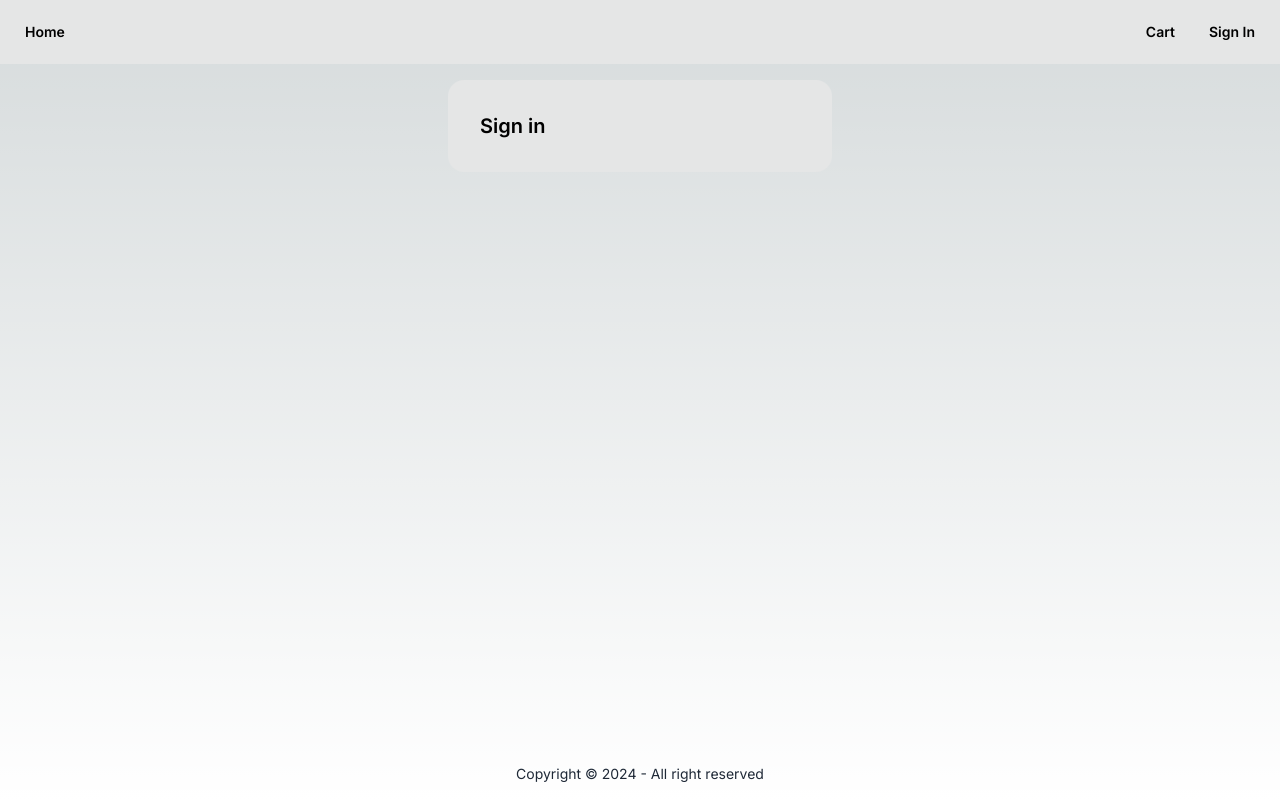
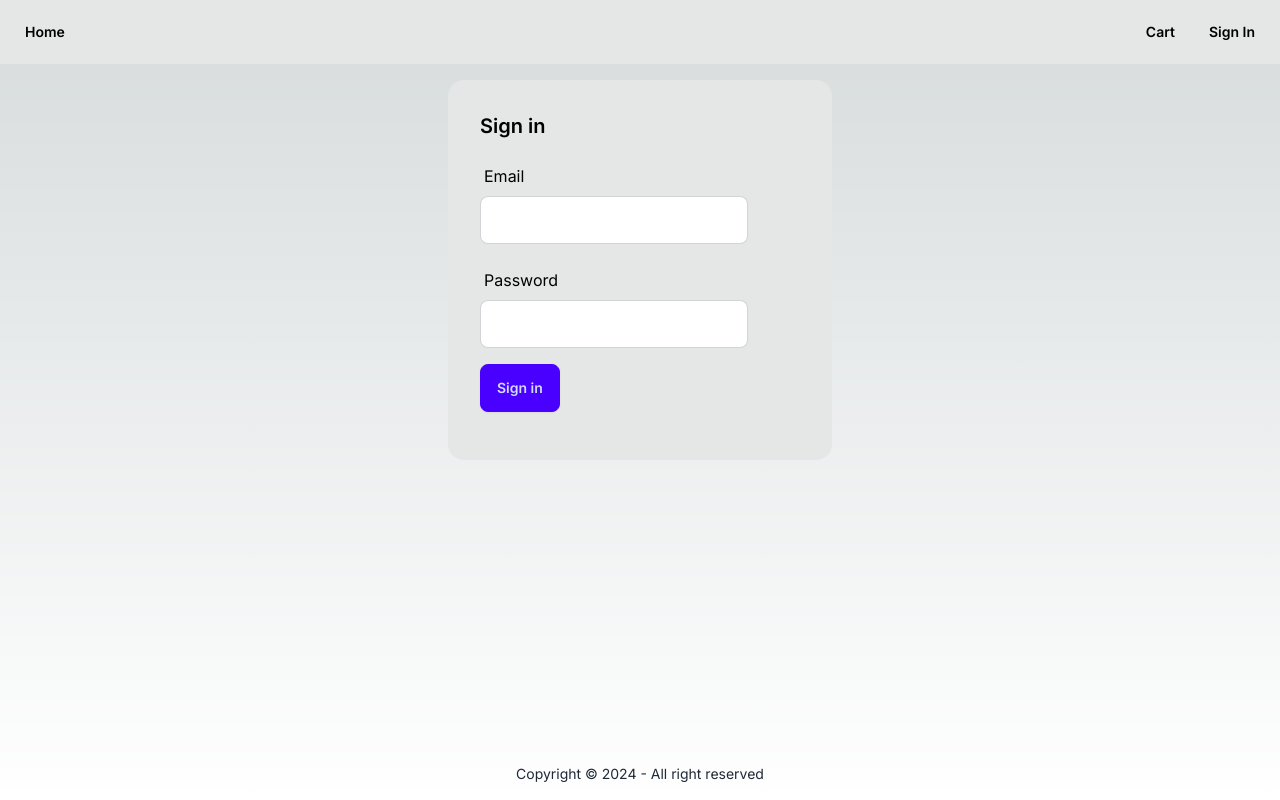
Before and after one commit to Matiasmarensi/next-ecommerce, a Next.js app: page /signin in a window 1280 px wide. Built offline with nearby package versions, Linux system fonts and the light colour scheme; no server answers.

Commit message:
auth corregido, carpetas

```diff
--- a/app/(front)/signin/Form.tsx
+++ b/app/(front)/signin/Form.tsx
@@ -36,6 +36,47 @@ const Form = () => {
     <div className="max-w-sm mx-auto card bg-base-300 my-4">
       <div className="card-body">
         <h1 className="card-title ">Sign in</h1>
+        {params.get("error") && (
+          <div className="alert text-error">
+            {params.get("error") === "CredentialsSign" ? "invalid email or password" : params.get("error")}
+          </div>
+        )}
+        {params.get("success") && <div className="alert text-success">{params.get("success")}</div>}
+        <form onSubmit={handleSubmit(formSubmit)}>
+          <div className="my-2">
+            <label className="label" htmlFor="email">
+              Email
+            </label>
+            <input
+              className="input input-bordered"
+              type="email"
+              id="email"
+              {...register("email", {
+                required: true,
+                pattern: { value: /^[A-Z0-9._%+-]+@[A-Z0-9.-]+\.[A-Z]{2,}$/i, message: "invalid email" },
+              })}
+            />
+            {errors.email?.message && <span className="text-error">{errors.email.message}</span>}
+          </div>
+          <div className="my-4">
+            <label className="label" htmlFor="password">
+              Password
+            </label>
+            <input
+              className="input input-bordered"
+              type="password"
+              id="password"
+              {...register("password", { required: true })}
+            />
+            {errors.password?.message && <span className="text-error">{errors.password.message}</span>}
+          </div>
+          <div className="my-4">
+            <button type="submit" className="btn btn-primary" disabled={isSubmitting}>
+              {isSubmitting && <span className="loading loading-spinner"></span>}
+              Sign in
+            </button>
+          </div>
+        </form>
       </div>
     </div>
   );
--- a/app/api/products/seed/route.ts
+++ b/app/api/products/seed/route.ts
@@ -6,6 +6,7 @@ import ProductModel from "@/lib/models/ProductModel";
 
 export const GET = async (req: Request, res: Response) => {
   const { users, products } = data;
+
   dbConnection();
   await UserModel.deleteMany();
   await UserModel.insertMany(users);
--- a/components/Providers.tsx
+++ b/components/Providers.tsx
@@ -3,5 +3,6 @@ import { auth } from "@/lib/auth";
 
 export default async function Providers({ children }: { children: React.ReactNode }) {
   const session = await auth();
+
   return <SessionProvider session={session}>{children}</SessionProvider>;
 }
--- a/lib/auth.ts
+++ b/lib/auth.ts
@@ -18,6 +18,7 @@ export const config = {
         if (credentials == null) return null;
 
         const user = await UserModel.findOne({ email: credentials.email });
+        console.log(user);
 
         if (user) {
           const isMatch = await bcrypt.compare(credentials.password as string, user.password);
--- a/lib/data.ts
+++ b/lib/data.ts
@@ -4,13 +4,13 @@ const data = {
   users: [
     {
       name: "John",
-      email: "admin@example.com",
+      email: "aadmin@example.com",
       password: bcrypt.hashSync("123456", 8),
       isAdmin: true,
     },
     {
       name: "Jane",
-      email: "user@example.com",
+      email: "uuser@example.com",
       password: bcrypt.hashSync("123456", 8),
       isAdmin: false,
     },
```
Also changed, not shown: app/api/auth/[...nextauth]/route.ts (renamed from app/api/products/seed/auth/[...nextAuth]/route.ts), 1 other file (tests, documents, lock files or other folders).
